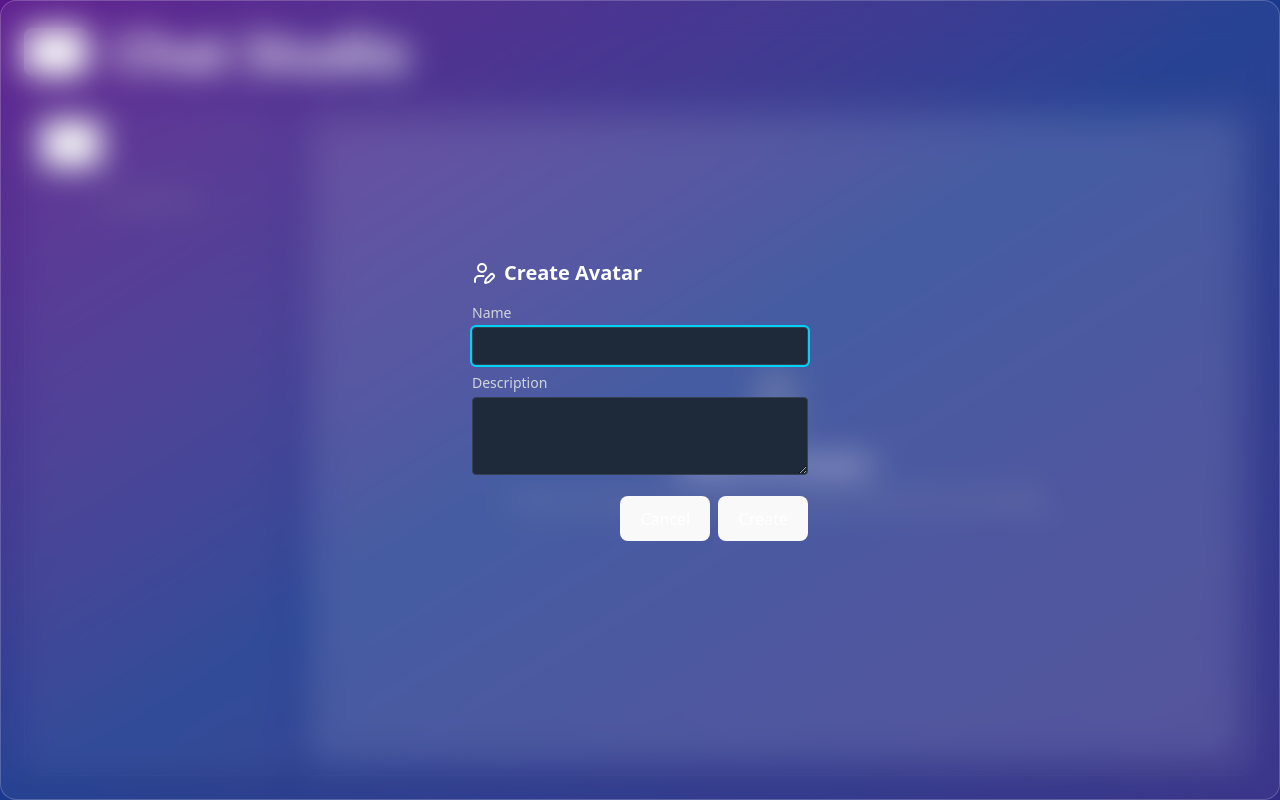
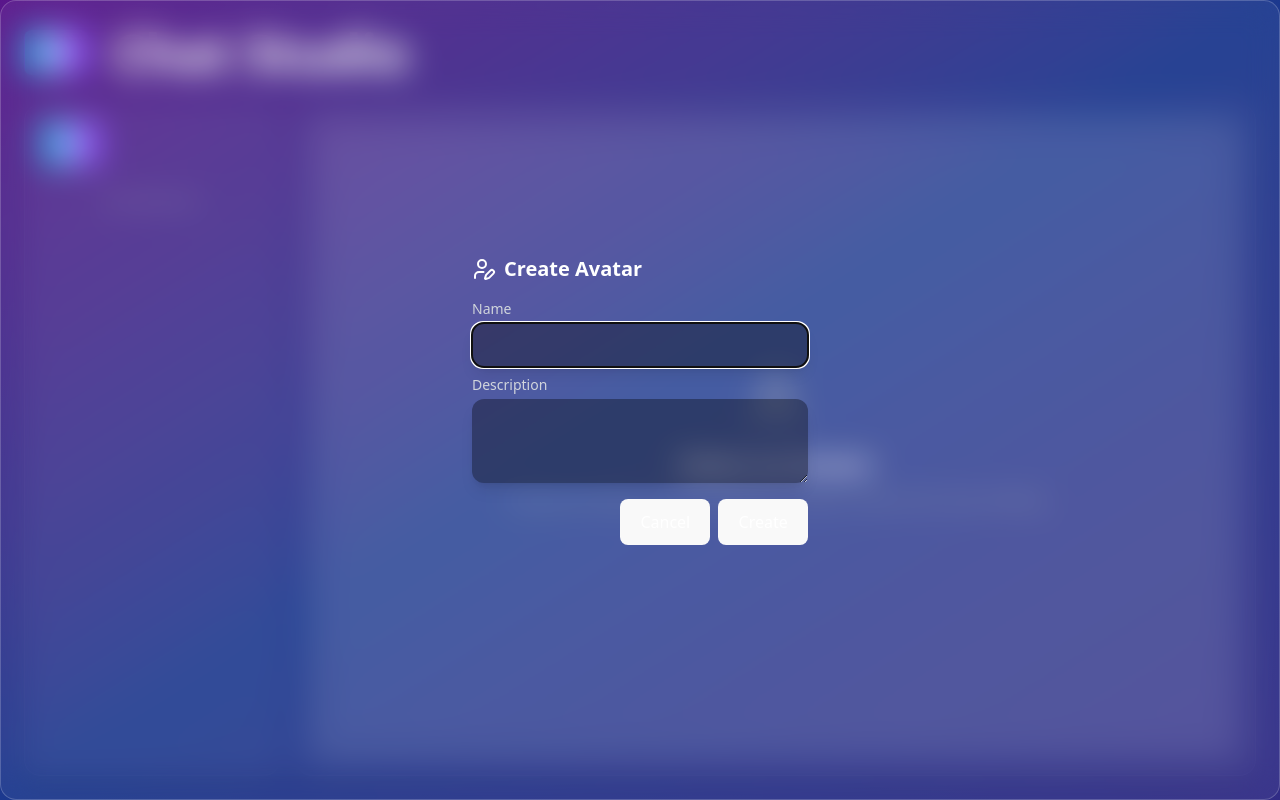
Before and after one commit to efwoods/avatar-chat-app, a React (Vite) app: page / in a window 1280 px wide. Both pictures are taken after a click on the button 71 px from the left and 143 px from the top of the page. Built offline with nearby package versions, Linux system fonts and the light colour scheme.

Commit message:
update to color scheme

```diff
--- a/docker-compose.yml
+++ b/docker-compose.yml
@@ -1,3 +1,5 @@
+version: "3.8"
+
 services:
   chat-app:
     build:
--- a/src/App.jsx
+++ b/src/App.jsx
@@ -252,7 +252,7 @@ const AvatarChatApp = () => {
           {/* Sidebar toggle button */}
           <button
             onClick={() => setSidebarVisible((v) => !v)}
-            className="bg-cyan-500 text-white w-16 h-12 items-center justify-center group transition-all duration-300 ease-in-out focus:outline focus:outline-2 focus:outline-cyan-400"
+            className="bg-gradient-to-r from-cyan-500 to-purple-600 hover:from-cyan-600 hover:to-purple-700 px-6 py-3 rounded-xl font-semibold flex items-center gap-2 transition-all duration-300 transform hover:scale-105 shadow-lg"
             aria-label={sidebarVisible ? "Close Sidebar" : "Open Sidebar"}
           >
             {sidebarVisible ? (
@@ -272,7 +272,7 @@ const AvatarChatApp = () => {
               {/* Create Avatar */}
               <button
                 onClick={() => setShowCreateModal(true)}
-                className="text-sm uppercase font-semibold text-center bg-cyan-500 py-2 rounded hover:bg-cyan-600 transition-colors focus:outline focus:outline-2 focus:outline-cyan-400 w-15"
+                className="bg-gradient-to-r from-cyan-500 to-purple-600 hover:from-cyan-600 hover:to-purple-700 px-6 py-3 rounded-xl font-semibold flex items-center gap-2 transition-all duration-300 transform hover:scale-105 shadow-lg w-15"
               >
                 <UserPenIcon className="w-6 h-6" />
               </button>
@@ -290,7 +290,7 @@ const AvatarChatApp = () => {
                     onClick={() => setActiveAvatar(avatar)}
                     className={`flex items-center gap-2 p-2 rounded cursor-pointer transition-colors duration-300 ${
                       activeAvatar?.id === avatar.id
-                        ? "bg-cyan-600 text-white"
+                        ? "bg-white-600 text-white"
                         : "hover:bg-cyan-700 text-gray-300"
                     } focus:outline focus:outline-2 focus:outline-cyan-400`}
                     tabIndex={0}
@@ -423,7 +423,7 @@ const AvatarChatApp = () => {
                         sendMessage();
                       }
                     }}
-                    className="flex-grow min-w-0 rounded px-3 py-2 bg-gray-800 border border-gray-700 focus:outline focus:outline-2 focus:outline-cyan-400 text-white"
+                    className="flex-grow min-w-0 rounded px-3 py-2 border border-gray-700 focus:outline focus:outline-2 focus:outline-cyan-400 text-white bg-black/35 from-cyan-500 to-purple-600 hover:from-cyan-600 hover:to-purple-700 px-6 py-3 rounded-xl font-semibold flex items-center gap-2 transition-all duration-300 transform shadow-lg"
                     aria-label="Message input"
                   />
 
@@ -481,7 +481,7 @@ const AvatarChatApp = () => {
                   type="text"
                   value={newAvatarName}
                   onChange={(e) => setNewAvatarName(e.target.value)}
-                  className="w-full p-2 mt-1 rounded bg-gray-800 border border-gray-700 focus:outline focus:outline-2 focus:outline-cyan-400 text-white"
+                  className="w-full p-2 mt-1 rounded bg-black/35 from-cyan-500 to-purple-600 hover:from-cyan-600 hover:to-purple-700 px-6 py-3 rounded-xl font-semibold flex items-center gap-2 transition-all duration-300 transform hover:scale-105 shadow-lg"
                   autoFocus
                   aria-required="true"
                 />
@@ -491,7 +491,7 @@ const AvatarChatApp = () => {
                 <textarea
                   value={newAvatarDescription}
                   onChange={(e) => setNewAvatarDescription(e.target.value)}
-                  className="w-full p-2 mt-1 rounded bg-gray-800 border border-gray-700 focus:outline focus:outline-2 focus:outline-cyan-400 text-white"
+                  className="w-full p-2 mt-1 rounded bg-black/35 from-cyan-500 to-purple-600 hover:from-cyan-600 hover:to-purple-700 px-6 py-3 rounded-xl font-semibold flex items-center gap-2 transition-all duration-300 transform hover:scale-105 shadow-lg"
                   rows={3}
                   aria-multiline="true"
                 />
```
